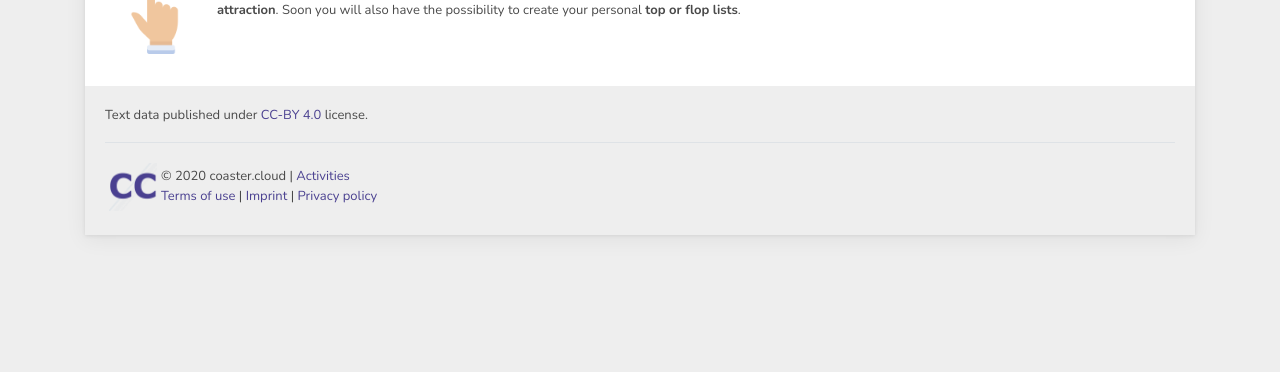
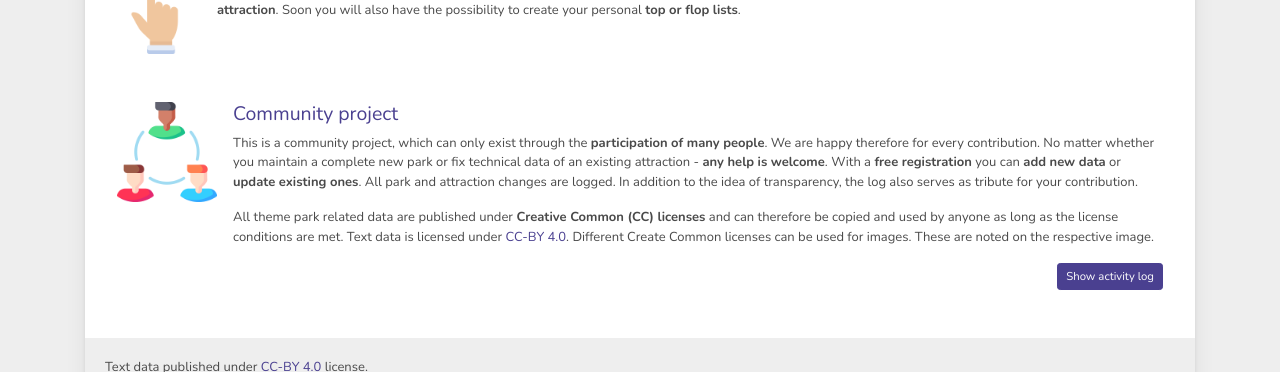
Before and after one commit to coaster-cloud/storefront, a Nuxt app: page / in a window 1280 px wide. Shown: the part 450-822 px from the top of the page. Before the commit the page ends 800 px from the top, so only its background shows below. Built offline with nearby package versions, Linux system fonts and the light colour scheme.

Commit message:
Add community teaser

```diff
--- a/pages/index.vue
+++ b/pages/index.vue
@@ -97,6 +97,23 @@
           </b-card>
         </b-col>
       </b-row>
+
+      <!-- Community teaser -->
+      <div class="main-content">
+        <b-media>
+          <template v-slot:aside>
+            <img src="~/assets/images/icons/people.png" class="img-responsive teaser-icon" alt="People">
+          </template>
+
+          <markdown-text :text="$t('home.teaser_community')" />
+
+          <div class="text-right">
+            <NuxtLink tag="button" :to="localePath('activities')" class="btn btn-primary btn-sm">
+              {{ $t('goto_activity') }}
+            </NuxtLink>
+          </div>
+        </b-media>
+      </div>
     </div>
   </div>
 </template>
```
Also changed, not shown: assets/images/icons/people.png (added).
